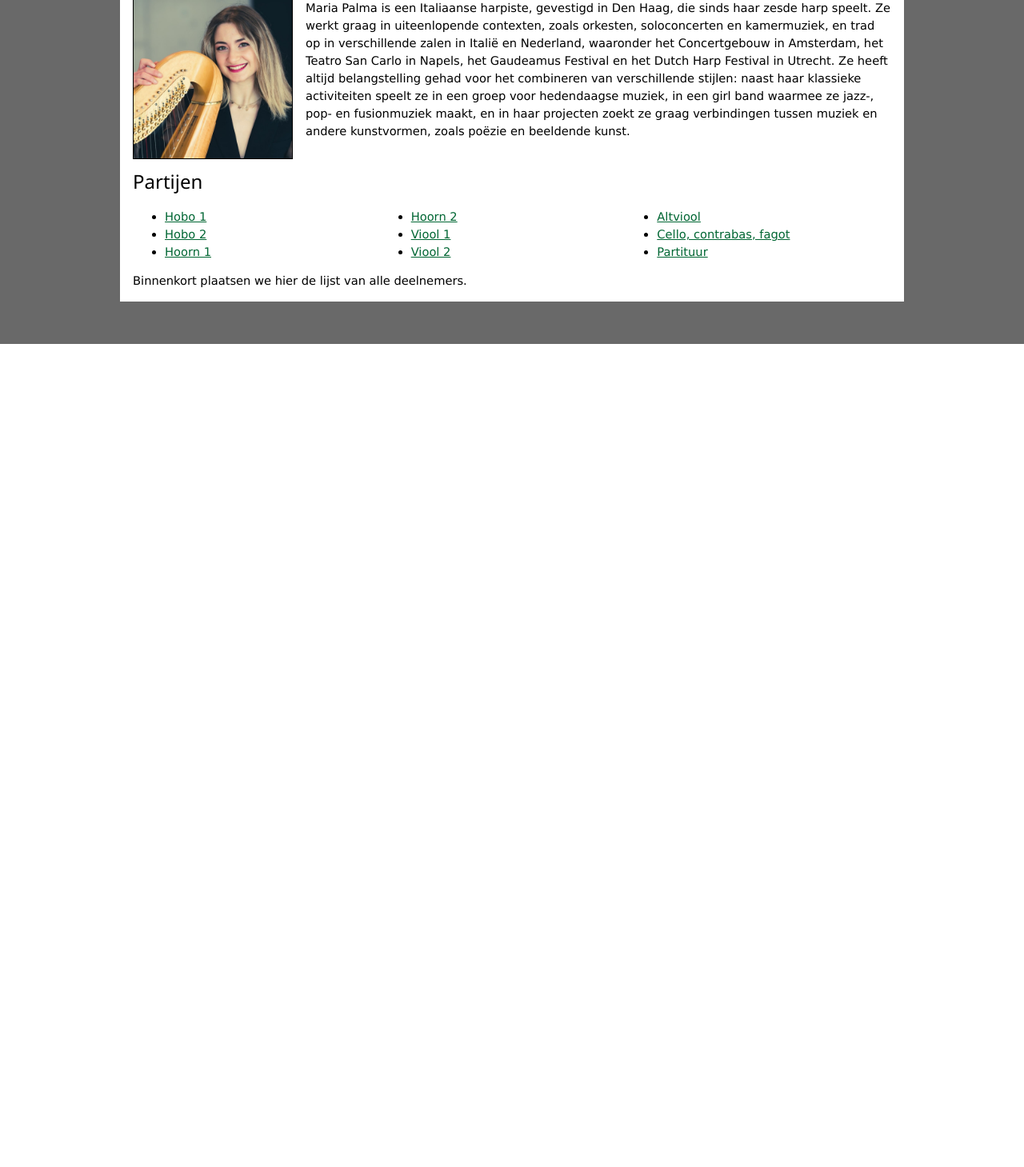
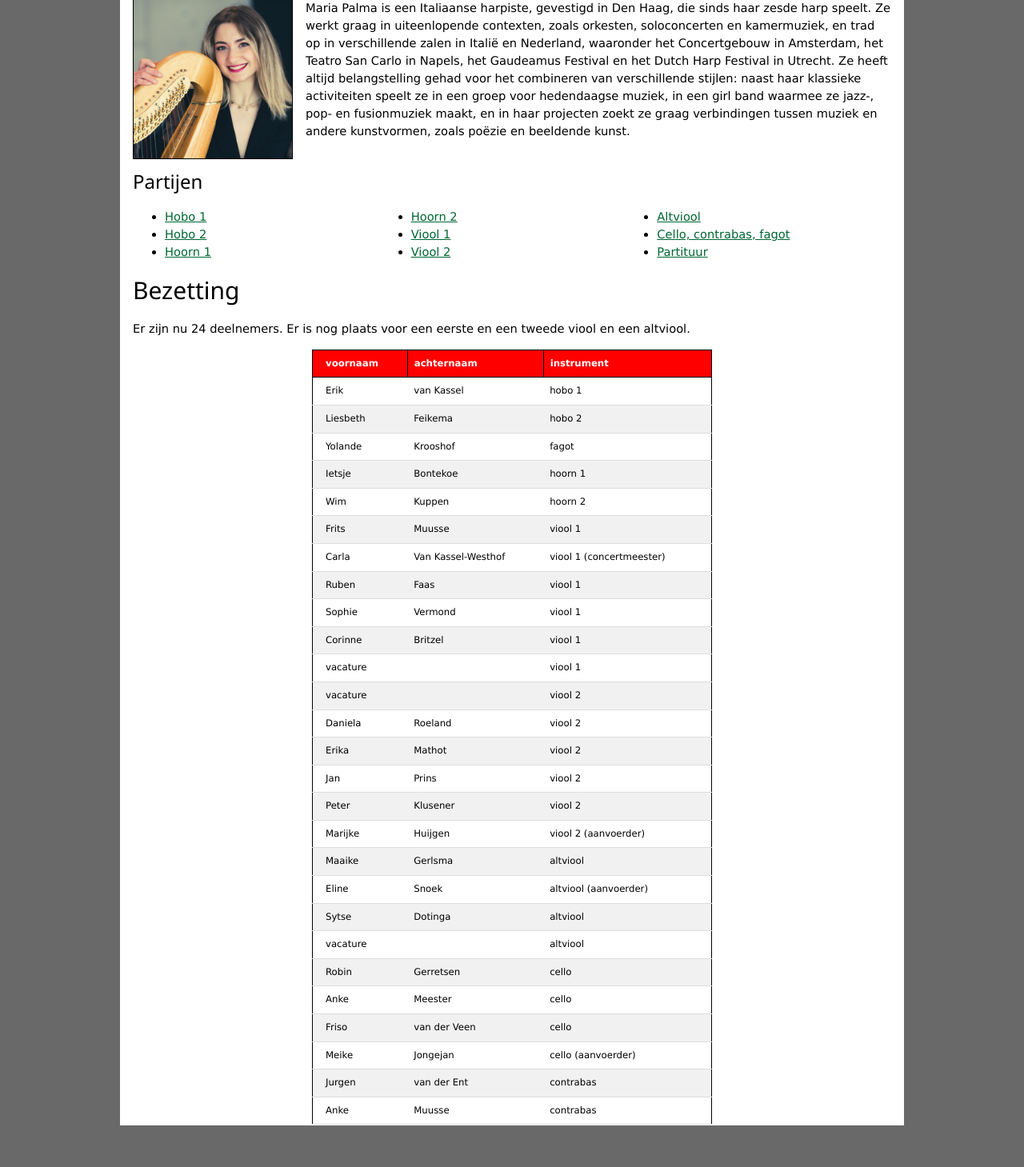
Before and after one commit to DirkjanH/mozart-op-zaterdag, a PHP site: page /2026-09-26/kv299.php in a window 1280 px wide. Shown: the part 807-2266 px from the top of the page at 80% size. Before the commit the page ends 1237 px from the top, so only its background shows below. Run offline with PHP 8.4, Linux system fonts and the light colour scheme; the visitor is signed in with stand-in values (Sample User, id 1).

Commit message:
Update participant list and adjust ensemble details for concert KV 299

```diff
--- a/2026-09-26/kv299.php
+++ b/2026-09-26/kv299.php
@@ -72,10 +72,10 @@
                 <a href="\2026-09-26\Mozart_KV_299_score.pdf" target="_blank">Partituur</a>
             </li>
         </ul>
-        <p class="">Binnenkort plaatsen we hier de lijst van alle deelnemers.</p>
-        <div class="onzichtbaar">
+        <p class="onzichtbaar">Binnenkort plaatsen we hier de lijst van alle deelnemers.</p>
+        <div class="">
             <h2>Bezetting</h2>
-            <p>Er zijn nu 32 deelnemers. Er is nog plaats voor een tweede viool.</p>
+            <p>Er zijn nu 24 deelnemers. Er is nog plaats voor een eerste en een tweede viool en een altviool.</p>
             <table class="w3-table w3-striped w3-bordered" id="deelnemers">
                 <thead>
                     <tr>
@@ -86,43 +86,23 @@
                 </thead>
                 <tbody>
                     <tr>
-                        <td>Laurie</td>
-                        <td>Boltjes</td>
-                        <td>fluit</td>
-                    </tr>
-                    <tr>
                         <td>Erik</td>
                         <td>van Kassel</td>
                         <td>hobo 1</td>
                     </tr>
                     <tr>
-                        <td>Eva</td>
-                        <td>Elgeti</td>
+                        <td>Liesbeth</td>
+                        <td>Feikema</td>
                         <td>hobo 2</td>
-                    </tr>
-                    <tr>
-                        <td>Marcus </td>
-                        <td>Prins</td>
-                        <td>klarinet 1</td>
-                    </tr>
-                    <tr>
-                        <td>Inge</td>
-                        <td>Out </td>
-                        <td>klarinet 2</td>
                     </tr>
                     <tr>
                         <td>Yolande </td>
                         <td>Krooshof</td>
-                        <td>fagot 1</td>
+                        <td>fagot</td>
                     </tr>
                     <tr>
-                        <td>Pieter</td>
-                        <td>de Oude</td>
-                        <td>fagot 2</td>
-                    </tr>
-                    <tr>
-                        <td>Richard</td>
-                        <td>van Hoorn</td>
+                        <td>Ietsje</td>
+                        <td>Bontekoe</td>
                         <td>hoorn 1</td>
                     </tr>
                     <tr>
@@ -131,19 +111,9 @@
                         <td>hoorn 2</td>
                     </tr>
                     <tr>
-                        <td>Willem</td>
-                        <td>Naert</td>
-                        <td>trompet 1</td>
-                    </tr>
-                    <tr>
-                        <td>Judit</td>
-                        <td></td>
-                        <td>trompet 2</td>
-                    </tr>
-                    <tr>
-                        <td>Agnes</td>
-                        <td>Hoeksma</td>
-                        <td>pauken</td>
+                        <td>Frits </td>
+                        <td>Muusse </td>
+                        <td>viool 1</td>
                     </tr>
                     <tr>
                         <td>Carla</td>
@@ -151,99 +121,94 @@
                         <td>viool 1 (concertmeester)</td>
                     </tr>
                     <tr>
-                        <td>Janne</td>
-                        <td>den Blaauwen </td>
+                        <td>Ruben</td>
+                        <td>Faas</td>
                         <td>viool 1</td>
                     </tr>
                     <tr>
-                        <td>Rudolf</td>
-                        <td>Rasch</td>
+                        <td>Sophie</td>
+                        <td>Vermond</td>
                         <td>viool 1</td>
+                    </tr>
+                    <tr>
+                        <td>Corinne</td>
+                        <td>Britzel</td>
+                        <td>viool 1</td>
+                    </tr>
+                    <tr>
+                        <td>vacature</td>
+                        <td></td>
+                        <td>viool 1</td>
+                    </tr>
+                    <tr>
+                        <td>vacature</td>
+                        <td></td>
+                        <td>viool 2</td>
+                    </tr>
+                    <tr>
+                        <td>Daniela</td>
+                        <td>Roeland</td>
+                        <td>viool 2</td>
+                    </tr>
+                    <tr>
+                        <td>Erika</td>
+                        <td>Mathot</td>
+                        <td>viool 2</td>
                     </tr>
                     <tr>
                         <td>Jan</td>
                         <td>Prins</td>
-                        <td>viool 1</td>
-                    </tr>
-                    <tr>
-                        <td>Petra</td>
-                        <td>van Besouw</td>
-                        <td>viool 1</td>
-                    </tr>
-                    <tr>
-                        <td>Paul</td>
-                        <td>van Coeverden</td>
-                        <td>viool 1</td>
-                    </tr>
-                    <tr>
-                        <td>Frits </td>
-                        <td>Muusse </td>
                         <td>viool 2</td>
                     </tr>
                     <tr>
-                        <td>Ruben</td>
-                        <td>Faas</td>
-                        <td>viool 2</td>
-                    </tr>
-                    <tr>
-                        <td><i>vacature</i></td>
-                        <td></td>
-                        <td>viool 2</td>
-                    </tr>
-                    <tr>
-                        <td>Bea</td>
-                        <td>Selman</td>
-                        <td>viool 2</td>
-                    </tr>
-                    <tr>
-                        <td>Saskia</td>
-                        <td>Wieberdink</td>
-                        <td>viool 2 (aanvoerder)</td>
-                    </tr>
-                    <tr>
-                        <td>Adriaan</td>
-                        <td>Mol</td>
+                        <td>Peter</td>
+                        <td>Klusener</td>
                         <td>viool 2</td>
                     </tr>
                     <tr>
                         <td>Marijke</td>
                         <td>Huijgen</td>
+                        <td>viool 2 (aanvoerder)</td>
+                    </tr>
+                    <tr>
+                        <td>Maaike</td>
+                        <td>Gerlsma</td>
+                        <td>altviool</td>
+                    </tr>
+                    <tr>
+                        <td>Eline</td>
+                        <td>Snoek</td>
                         <td>altviool (aanvoerder)</td>
                     </tr>
                     <tr>
-                        <td>Peter</td>
-                        <td>Klusener</td>
+                        <td>Sytse</td>
+                        <td>Dotinga</td>
                         <td>altviool</td>
                     </tr>
                     <tr>
-                        <td>Lia</td>
-                        <td>van Schaijk</td>
+                        <td>vacature</td>
+                        <td></td>
                         <td>altviool</td>
                     </tr>
                     <tr>
-                        <td>Maria</td>
-                        <td>Voorhout</td>
-                        <td>altviool</td>
+                        <td>Robin</td>
+                        <td>Gerretsen</td>
+                        <td>cello</td>
+                    </tr>
+                    <tr>
+                        <td>Anke</td>
+                        <td>Meester</td>
+                        <td>cello</td>
+                    </tr>
+                    <tr>
+                        <td>Friso</td>
+                        <td>van der Veen</td>
+                        <td>cello</td>
                     </tr>
                     <tr>
                         <td>Meike</td>
                         <td>Jongejan </td>
                         <td>cello (aanvoerder)</td>
-                    </tr>
-                    <tr>
-                        <td>Nicoline</td>
-                        <td>Simonis</td>
-                        <td>cello</td>
-                    </tr>
-                    <tr>
-                        <td>Franca</td>
-                        <td>Post</td>
-                        <td>cello</td>
-                    </tr>
-                    <tr>
-                        <td>Jan</td>
-                        <td>Strumphler</td>
-                        <td>cello</td>
                     </tr>
                     <tr>
                         <td>Jurgen</td>
```
